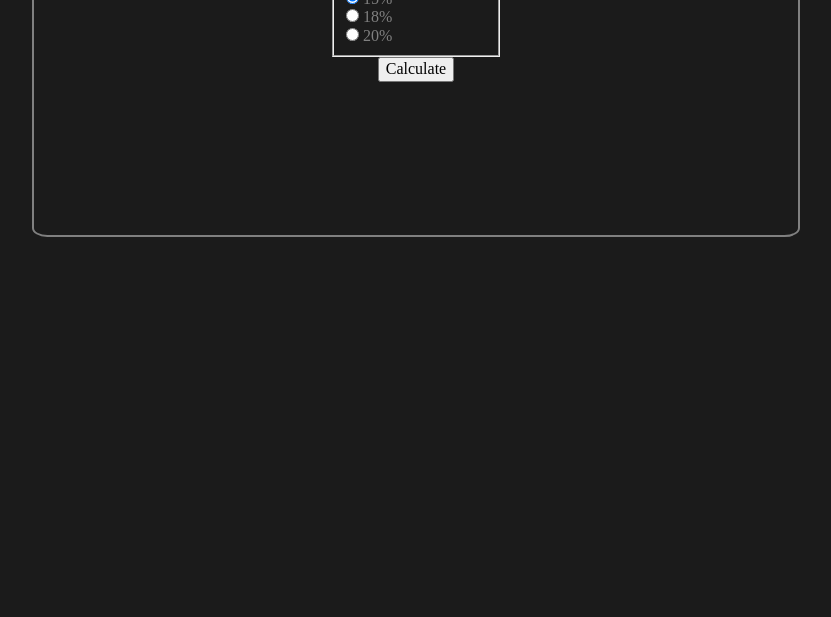
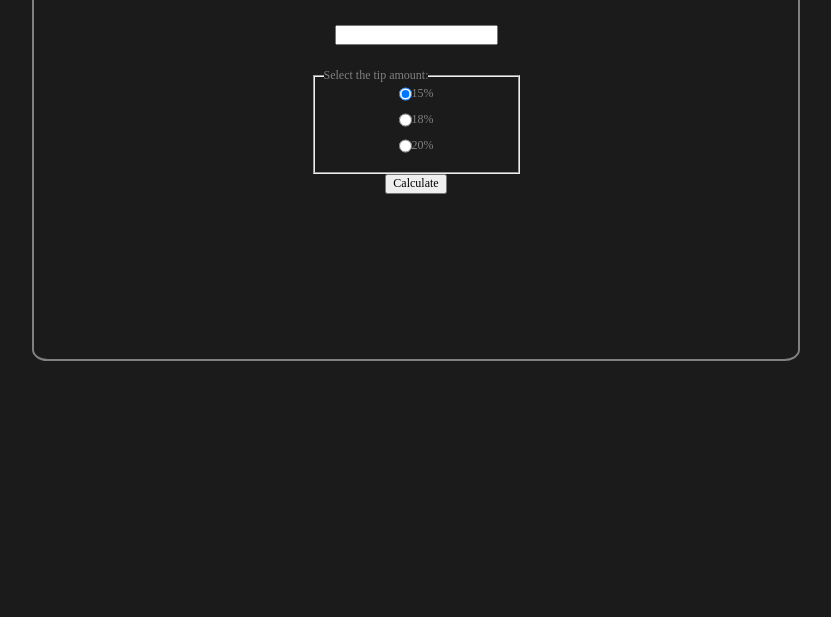
Before and after one commit to coding4freedom/tip-calculator, a plain HTML site: page Tip Calculator/index.html in a window 1280 px wide. Shown: the part 470-1087 px from the top of the page, without its empty margins (224-1055 px from the left). Before the commit the page ends 963 px from the top, so only its background shows below. Drawn offline with Linux system fonts and the light colour scheme.

Commit message:
adjusted form alignment

```diff
--- a/Tip Calculator/css/style.css
+++ b/Tip Calculator/css/style.css
@@ -20,7 +20,9 @@
 /******************************************
 /* BASE STYLES
 /*******************************************/
-
+html {
+     font-size: 12px;
+}
 /* background collor #1b1b1b */
 
 
@@ -52,8 +54,20 @@ main {
 
 .tip-radio-sec {
      display: flex;
+     flex-direction: column;
 
 }
+
+.form_sections {
+     display: flex;
+     justify-content: center;
+     margin-bottom: 1rem;
+}
+
+#user_input {
+     margin: 2rem;
+}
+
 /******************************************
 /* ADDITIONAL STYLES
 /*******************************************/
--- a/Tip Calculator/index.html
+++ b/Tip Calculator/index.html
@@ -15,30 +15,33 @@
 	<body>
 		<main>
 			<section>
-				<input type="text">
+				<h1>Tip Calculator</h1>
 			</section>
 			<section class="tip-radio-sec">
+				<form>
+					<input type="text" id="user_input">
 					<fieldset>
 						<legend>Select the tip amount:</legend>
 
-					<section>
+						<section class="form_sections">
 						  <input type="radio" id="fifteen" name="percent" value="15%" checked />
 						  <label for="fifteen">15%</label>
 						</section>
-					<section>
+						<section class="form_sections">
 						  <input type="radio" id="eighteen" name="percent" value="18%" />
 						  <label for="eighteen">18%</label>
 						</section>
 
-					<section>
+						<section class="form_sections">
 						  <input type="radio" id="twenty" name="percent" value="20%" />
 						  <label for="twenty">20%</label>
 						</section>
 					  </fieldset>
-			</section>
-			<section>
+					  <section class="form_sections">
 						<input type="button" id="total" name="Calculate" value="Calculate">
 						<label for=""></label>
+					  </section>
+				</form>
 			</section>
 		</main>
 		<script type="text/javascript" src="js/main.js"></script>
```
Lines whose indentation alone changed are shown as unchanged.
